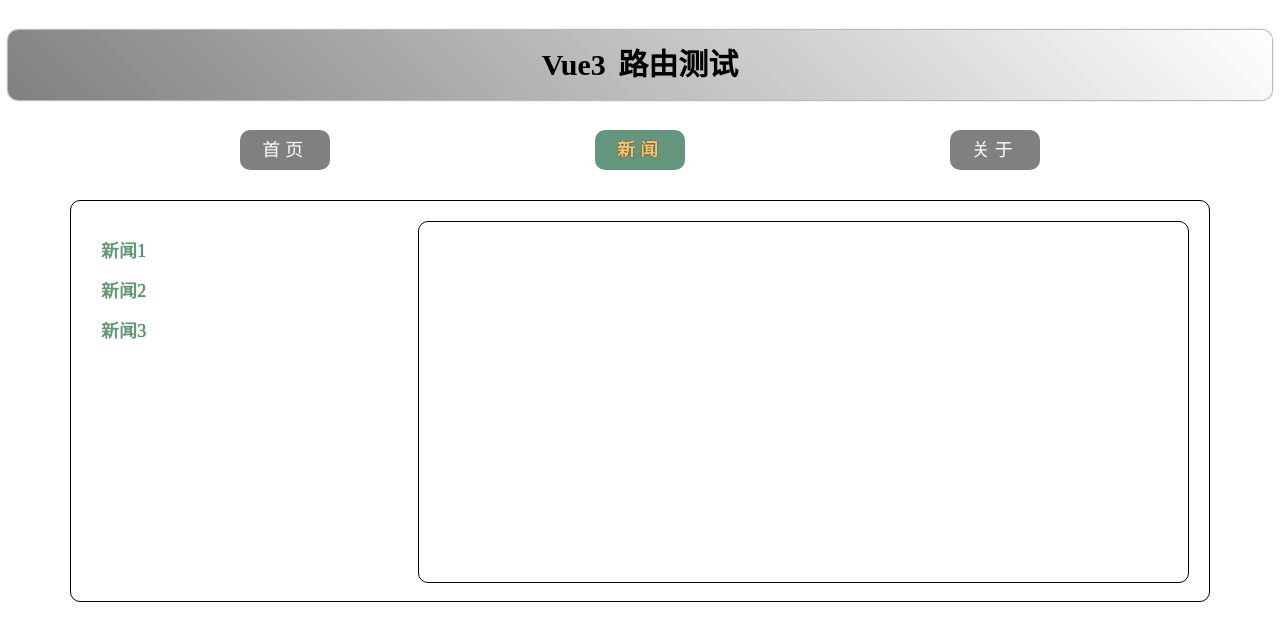
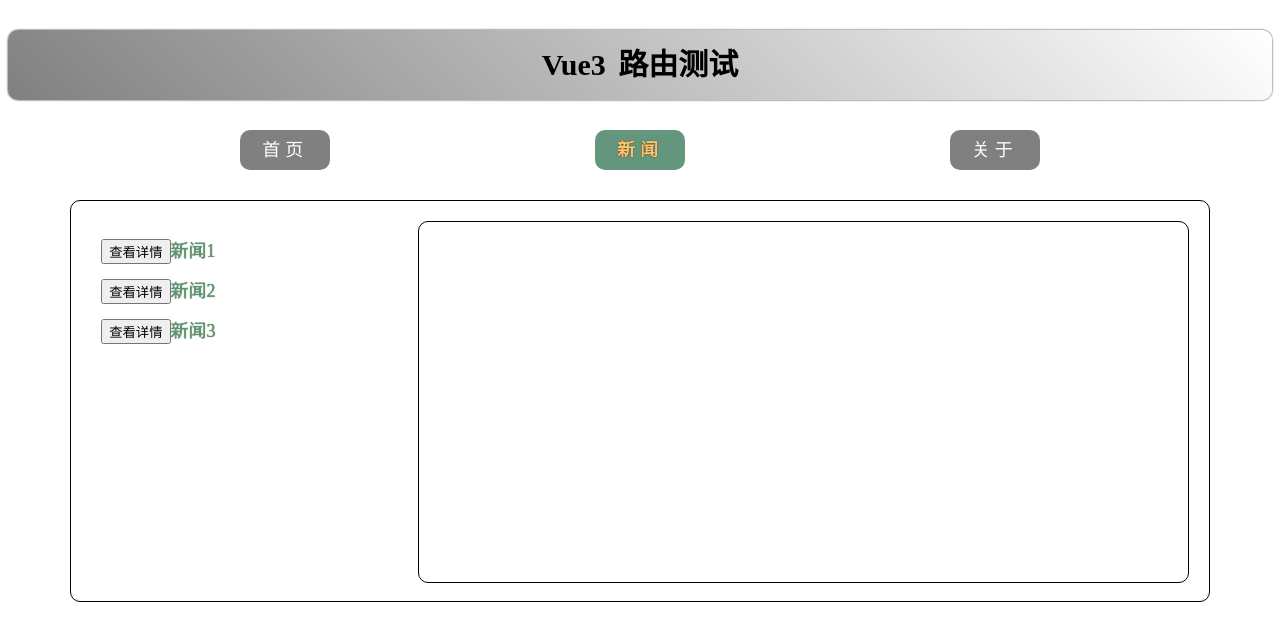
Before and after one commit to XiaoNing0430/Vue3-Learn, a Vue app: page /news in a window 1280 px wide. Shown: the top 640 px of the page. Built offline with nearby package versions, Linux system fonts and the light colour scheme.

Commit message:
✨ feat: 编程式路由导航

```diff
--- a/src/router/index.ts
+++ b/src/router/index.ts
@@ -1,6 +1,5 @@
 // 创建一个路由器，并暴露出去
 // 1. 引入 createRouter
-import { title } from "process"
 import { createRouter, createWebHistory } from "vue-router"
 
 // 2.创建路由器
--- a/src/views/Home.vue
+++ b/src/views/Home.vue
@@ -5,7 +5,16 @@
 </template>
 
 <script lang="ts" setup name="Home">
+  import { onMounted } from 'vue'
+  import { useRouter } from 'vue-router'
 
+  const router = useRouter()
+
+  onMounted(() => {
+    setTimeout(() => {
+      router.push('/news')
+    }, 3000)
+  })
 </script>
 
 <style scoped>
--- a/src/views/News.vue
+++ b/src/views/News.vue
@@ -4,6 +4,8 @@
       <li v-for="item in newList" :key="item.id">
         <!-- 第一种写法 -->
         <!-- <router-link :to="`/news/detail?id=${item.id}&title=${item.title}&content=${item.content}`">{{ item.title }}</router-link> -->
+
+        <button @click="showDetail(item)">查看详情</button>
 
         <!-- 第二种写法 -->
         <router-link
@@ -20,15 +22,28 @@
 </template>
 
 <script lang="ts" setup name="News">
-  import type { title } from 'process';
-import { reactive } from 'vue'
-  import { RouterView, RouterLink } from 'vue-router';
+  import { reactive } from 'vue'
+  import { RouterView, RouterLink, useRouter } from 'vue-router';
+
+  const router = useRouter()
 
   const newList = reactive([
     {'id': '001', 'title': '新闻1', 'content': '新闻1内容'},
     {'id': '002', 'title': '新闻2', 'content': '新闻2内容'},
     {'id': '003', 'title': '新闻3', 'content': '新闻3内容'}
   ])
+
+  // 方法
+  function showDetail(record) {
+    router.push({
+      path: '/news/detail',
+      query: {
+        id: record.id,
+        title: record.title,
+        content: record.content
+      }
+    })
+  }
 </script>
 
 <style scoped>
```
